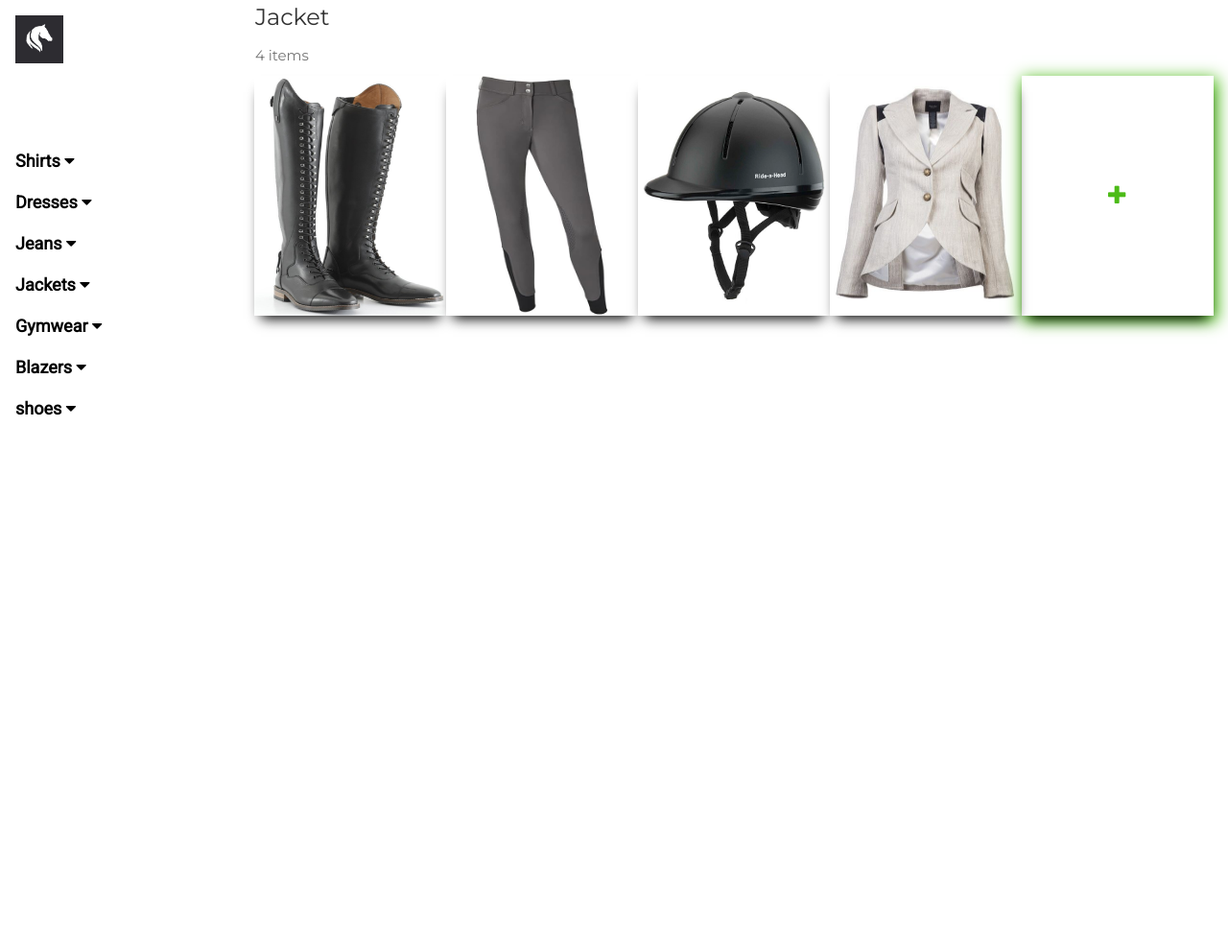
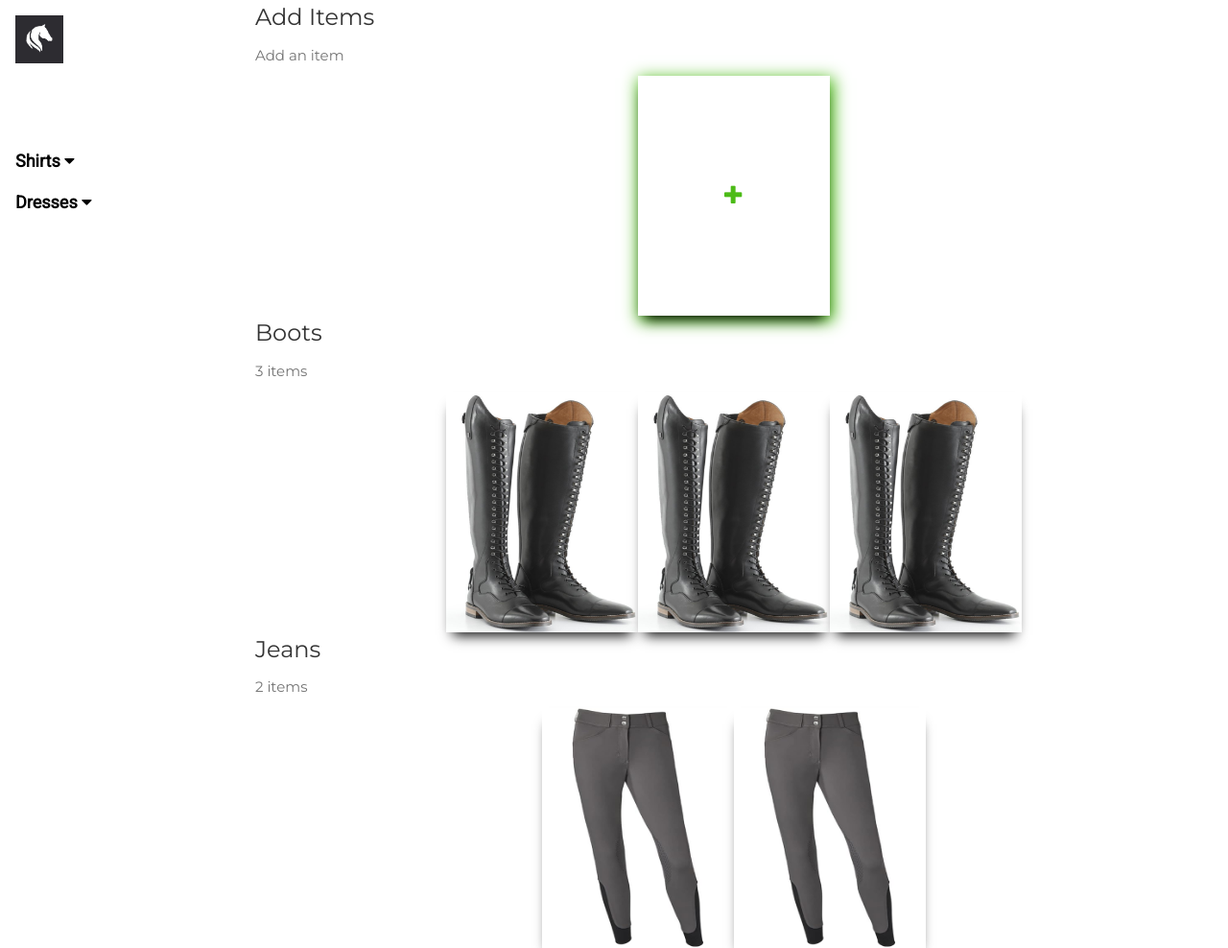
Before and after one commit to pityung/Szakdolgozat, a PHP site: page /view/shop.php in a window 1280 px wide. Shown: the whole page at 96% size. Before the commit the page ends 433 px from the top, so only its background shows below. Run offline with PHP 8.4, Linux system fonts and the light colour scheme; the visitor is signed in with stand-in values (Sample User, id 1).

Commit message:
removed uploading cards from each product row and added a new upploading menu

```diff
--- a/index.php
+++ b/index.php
@@ -46,7 +46,7 @@ if (isset($_GET['action'])) {
                     <li><a href="#cardheader">STYLES</a></li>
                     <li><a href="#shop">SHOP</a></li>
                     <li><a href="#app">APP</a></li>
-
+<!--User/login Menu-->
                     <?php
                     if (!empty($_SESSION["isLoginedIn"]) && $_SESSION["isLoginedIn"] = true) {
                         print '
@@ -210,7 +210,6 @@ if (isset($_GET['action'])) {
     <!-- The shop -->
     <div class="container-fluid bg-3 text-center">
         <h3 id="shop"><a href="view/shop.php">what to buy?</a> </h3>
-
         <div class="row">
             <div class="col-sm-4">
                 <p>For Horses</p>
--- a/scripts/shopScript.js
+++ b/scripts/shopScript.js
@@ -10,24 +10,7 @@ function jeansFunc() {
 }
 
 // Accordion
-function jacketFunc() {
-  var x = document.getElementById("jackets");
-  if (x.className.indexOf("w3-show") == -1) {
-    x.className += " w3-show";
-  } else {
-    x.className = x.className.replace(" w3-show", "");
-  }
-}
 
-// Accordion
-function gymWearFunc() {
-  var x = document.getElementById("gymWear");
-  if (x.className.indexOf("w3-show") == -1) {
-    x.className += " w3-show";
-  } else {
-    x.className = x.className.replace(" w3-show", "");
-  }
-}
 
 function dressFunc() {
   var x = document.getElementById("dress");
@@ -39,22 +22,6 @@ function dressFunc() {
 }
 function shirtFunc() {
   var x = document.getElementById("shirt");
-  if (x.className.indexOf("w3-show") == -1) {
-    x.className += " w3-show";
-  } else {
-    x.className = x.className.replace(" w3-show", "");
-  }
-}
-function blazerFunc() {
-  var x = document.getElementById("blazer");
-  if (x.className.indexOf("w3-show") == -1) {
-    x.className += " w3-show";
-  } else {
-    x.className = x.className.replace(" w3-show", "");
-  }
-}
-function shoesFunc() {
-  var x = document.getElementById("shoes");
   if (x.className.indexOf("w3-show") == -1) {
     x.className += " w3-show";
   } else {
--- a/view/login.php
+++ b/view/login.php
@@ -20,14 +20,15 @@ $db = new DataBase;
 <body>
     <main class="main flow">
         <h1 class="main__heading">Login</h1>
-        <a href="../index.php"> <p  class="main__heading">Go Back</p> </a>
+        <a href="../index.php">
+            <p class="main__heading">Go Back</p>
+        </a>
         <div class="main__cards cards">
             <div class="cards__inner">
                 <div class="cards__card card">
                     <div class="wrap">
                         <?php
                         if (isset($_POST['password']) and isset($_POST['username'])) {
-
                             if (empty($msg)) {
                         ?>
                                 <script>
--- a/view/register.php
+++ b/view/register.php
@@ -68,18 +68,14 @@ $db = new DataBase;
         </div>
     </main>
     <script src="../scripts/cards.js"></script>
-
     <?php
     echo $msg;
-
     if (!empty($msg)) {
     ?>
         <script>
             var msg = "<?php print($msg) ?>";
-
             alert(msg);
         </script>
-
     <?php
     }
     ?>
--- a/view/shop.php
+++ b/view/shop.php
@@ -3,6 +3,7 @@ session_start();
 require "../helpers/mysql.php";
 require "../control/database.php";
 $db = new DataBase;
+
 ?>
 <!DOCTYPE html>
 <html lang="en">
@@ -44,51 +45,6 @@ $db = new DataBase;
             <a href="#" class="w3-bar-item w3-button w3-light-grey"><i class="fa fa-caret-right w3-margin-right"></i>Bootcut</a>
             <a href="#" class="w3-bar-item w3-button w3-light-grey"><i class="fa fa-caret-right w3-margin-right"></i>Straight</a>
         </div>
-        <a onclick="jeansFunc()" href="javascript:void(0)" class="w3-button w3-block w3-white w3-left-align">
-            Jeans <i class="fa fa-caret-down"></i>
-        </a>
-        <div id="jeans" class="w3-bar-block w3-hide w3-padding-large w3-medium">
-            <a href="#" class="w3-bar-item w3-button w3-light-grey"><i class="fa fa-caret-right w3-margin-right"></i>Skinny</a>
-            <a href="#" class="w3-bar-item w3-button w3-light-grey"><i class="fa fa-caret-right w3-margin-right"></i>Relaxed</a>
-            <a href="#" class="w3-bar-item w3-button w3-light-grey"><i class="fa fa-caret-right w3-margin-right"></i>Bootcut</a>
-            <a href="#" class="w3-bar-item w3-button w3-light-grey"><i class="fa fa-caret-right w3-margin-right"></i>Straight</a>
-        </div>
-        <a onclick="jacketFunc()" href="javascript:void(0)" class="w3-button w3-block w3-white w3-left-align">
-            Jackets <i class="fa fa-caret-down"></i>
-        </a>
-        <div id="jackets" class="w3-bar-block w3-hide w3-padding-large w3-medium">
-            <a href="#" class="w3-bar-item w3-button w3-light-grey"><i class="fa fa-caret-right w3-margin-right"></i>Skinny</a>
-            <a href="#" class="w3-bar-item w3-button w3-light-grey"><i class="fa fa-caret-right w3-margin-right"></i>Relaxed</a>
-            <a href="#" class="w3-bar-item w3-button w3-light-grey"><i class="fa fa-caret-right w3-margin-right"></i>Bootcut</a>
-            <a href="#" class="w3-bar-item w3-button w3-light-grey"><i class="fa fa-caret-right w3-margin-right"></i>Straight</a>
-        </div>
-        <a onclick="gymWearFunc()" href="javascript:void(0)" class="w3-button w3-block w3-white w3-left-align">
-            Gymwear <i class="fa fa-caret-down"></i>
-        </a>
-        <div id="gymWear" class="w3-bar-block w3-hide w3-padding-large w3-medium">
-            <a href="#" class="w3-bar-item w3-button w3-light-grey"><i class="fa fa-caret-right w3-margin-right"></i>Skinny</a>
-            <a href="#" class="w3-bar-item w3-button w3-light-grey"><i class="fa fa-caret-right w3-margin-right"></i>Relaxed</a>
-            <a href="#" class="w3-bar-item w3-button w3-light-grey"><i class="fa fa-caret-right w3-margin-right"></i>Bootcut</a>
-            <a href="#" class="w3-bar-item w3-button w3-light-grey"><i class="fa fa-caret-right w3-margin-right"></i>Straight</a>
-        </div>
-        <a onclick="blazerFunc()" href="javascript:void(0)" class="w3-button w3-block w3-white w3-left-align">
-            Blazers <i class="fa fa-caret-down"></i>
-        </a>
-        <div id="blazer" class="w3-bar-block w3-hide w3-padding-large w3-medium">
-            <a href="#" class="w3-bar-item w3-button w3-light-grey"><i class="fa fa-caret-right w3-margin-right"></i>Skinny</a>
-            <a href="#" class="w3-bar-item w3-button w3-light-grey"><i class="fa fa-caret-right w3-margin-right"></i>Relaxed</a>
-            <a href="#" class="w3-bar-item w3-button w3-light-grey"><i class="fa fa-caret-right w3-margin-right"></i>Bootcut</a>
-            <a href="#" class="w3-bar-item w3-button w3-light-grey"><i class="fa fa-caret-right w3-margin-right"></i>Straight</a>
-        </div>
-        <a onclick="shoesFunc()" href="javascript:void(0)" class="w3-button w3-block w3-white w3-left-align">
-            shoes <i class="fa fa-caret-down"></i>
-        </a>
-        <div id="shoes" class="w3-bar-block w3-hide w3-padding-large w3-medium">
-            <a href="#" class="w3-bar-item w3-button w3-light-grey"><i class="fa fa-caret-right w3-margin-right"></i>Skinny</a>
-            <a href="#" class="w3-bar-item w3-button w3-light-grey"><i class="fa fa-caret-right w3-margin-right"></i>Relaxed</a>
-            <a href="#" class="w3-bar-item w3-button w3-light-grey"><i class="fa fa-caret-right w3-margin-right"></i>Bootcut</a>
-            <a href="#" class="w3-bar-item w3-button w3-light-grey"><i class="fa fa-caret-right w3-margin-right"></i>Straight</a>
-        </div>
     </div>
 </nav>
 
@@ -97,57 +53,34 @@ $db = new DataBase;
     <div class="w3-bar-item w3-padding-24 w3-wide">Shop</div>
     <a href="javascript:void(0)" class="w3-bar-item w3-button w3-padding-24 w3-right" onclick="w3_open()"><i class="fa fa-bars"></i></a>
 </header>
-
 <!-- Overlay effect when opening sidebar on small screens -->
 <div class="w3-overlay w3-hide-large" onclick="w3_close()" style="cursor:pointer" title="close side menu" id="myOverlay"></div>
 
-<!-- jacket CONTENT! -->
+<?php
+ if (isset($_SESSION['isLoginedIn']) and $_SESSION['isAdmin'] == 1) {
+echo '
             <div class="w3-main" style="margin-left:250px">
-
                 <!-- Push down content on small screens -->
                 <div class="w3-hide-large" style="margin-top:83px"></div>
-
                 <!-- Top header -->
                 <header class="w3-container w3-xlarge">
-        <p class="w3-left">Jacket</p>
+                    <p class="w3-left">Add Items</p>
                 </header>
+                <!-- Image header -->
+                <div class="w3-container w3-text-grey">
 
-    <!-- Image header -->
-    <div class="w3-container w3-text-grey" id="jacket">
-<?php
- $dir    = '../uploads';
- $files1 = scandir($dir);
-echo '<p>'.(count($files1)-2).' items</p>';
-?>
+<!-- plus grid -->
+<p>Add an item</p>
+<div id="card-container">
+    <div class="card-container">';
 
-
-    </div>
-
-    <!-- Product grid -->
-
-
-    <div id="card-container">
-        <div class="card-container">
-
-            <?php
-            for ($i = 2; $i < count($files1); $i++) {
-                echo '
-    <div class="card">
-                <div class="front">
-                <img src="../uploads/' . $files1[$i] . '" alt="image">
-
-                    </div>
-            </div>
-    ';
-            }
-
-            if(isset($_SESSION['isLoginedIn'])and $_SESSION['isAdmin'] == 1){
-            ?>
-            <div class="card" id="plus">
+            echo '<div class="card" id="plus">
             <div class="front">
                 <form action="shop.php" method="post" enctype="multipart/form-data">
                     <input type="checkbox" id="show">
+                    <a href="plus">
                     <label for="show" class="show-btn"><span class="glyphicon glyphicon-plus"> </span></label>
+                    </a>
                     <div class="container">
                         <label for="show" class="glyphicon glyphicon-remove" title="close"></label>
                         <div class="text">
@@ -170,8 +103,95 @@ echo '<p>'.(count($files1)-2).' items</p>';
                     </div>
                 </form>
             </div>
+        </div>';
+        }
+        ?>
     </div>
-            <?php }?>
+</div>
+</div>
+</div>
+<?php
+//<!-- jacket CONTENT! -->
+echo '
+<div class="w3-main" style="margin-left:250px">
+    <!-- Push down content on small screens -->
+    <div class="w3-hide-large" style="margin-top:83px"></div>
+    <!-- Top header -->
+    <header class="w3-container w3-xlarge">
+        <p class="w3-left">Boots</p>
+    </header>
+    <!-- Image header -->
+    <div class="w3-container w3-text-grey">
+    ';
+$dir    = '../uploads';
+$files1 = scandir($dir);
+$itemcount = 0;
+for ($i = 2; $i < count($files1); $i++) {
+    if (str_contains($files1[$i], 'Boots')) {
+        $itemcount++;
+    }
+}
+echo '<p>' . ($itemcount) . ' items</p>';
+?>
+</div>
+<!-- Product grid -->
+<div id="card-container">
+    <div class="card-container">
+        <?php
+        for ($i = 2; $i < count($files1); $i++) {
+            if (str_contains($files1[$i], 'Boot')) {
+                echo '
+    <div class="card">
+                <div class="front">
+                <img src="../uploads/' . $files1[$i] . '" alt="image">
+
+                    </div>
+            </div>
+            ';
+            }
+        }
+?>
+    </div>
+</div>
+<?php
+echo ' </div>
+            </div>';
+echo '
+            <div class="w3-main" style="margin-left:250px">
+                <!-- Push down content on small screens -->
+                <div class="w3-hide-large" style="margin-top:83px"></div>
+                <!-- Top header -->
+                <header class="w3-container w3-xlarge">
+                    <p class="w3-left">Jeans</p>
+                </header>
+                <!-- Image header -->
+                <div class="w3-container w3-text-grey">';
+$itemcount = 0;
+for ($i = 2; $i < count($files1); $i++) {
+    if (str_contains($files1[$i], 'Trouser')) {
+        $itemcount++;
+    }
+}
+echo '<p>' . ($itemcount) . ' items</p>';
+?>
+</div>
+<!-- Product grid -->
+<div id="card-container">
+    <div class="card-container">
+        <?php
+        for ($i = 2; $i < count($files1); $i++) {
+            if (str_contains($files1[$i], 'Trouser')) {
+                echo '
+                    <div class="card">
+                                <div class="front">
+                                <img src="../uploads/' . $files1[$i] . '" alt="image">
+
+                                    </div>
+                            </div>
+                            ';
+            }
+        }
+        ?>
     </div>
 </div>
 </body>
--- a/view/userAddress.php
+++ b/view/userAddress.php
@@ -62,18 +62,14 @@ $db = new DataBase;
         </div>
     </main>
     <script src="../scripts/cards.js"></script>
-
     <?php
     echo $msg;
-
     if (!empty($msg)) {
     ?>
         <script>
             var msg = "<?php print($msg) ?>";
-
             alert(msg);
         </script>
-
     <?php
     }
     ?>
```
Also changed, not shown: uploads/Sisak_133.jpg (deleted), uploads/Trouser_47.jpg (added), uploads/asd_131.jpg (deleted), uploads/testBoots1_47.jpg (added), uploads/testBoots50Million_47.jpg (added). Lines whose indentation alone changed are shown as unchanged.
